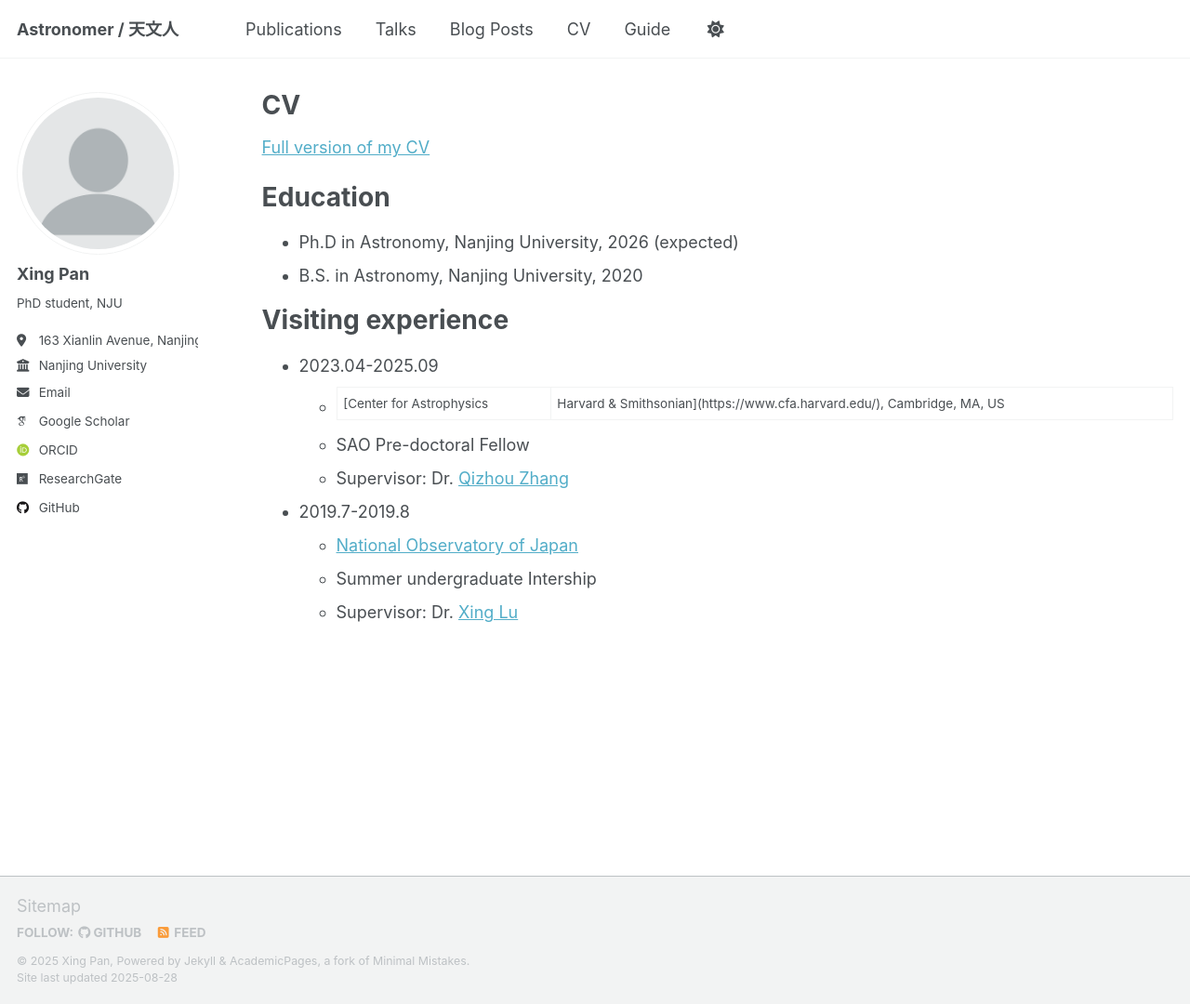
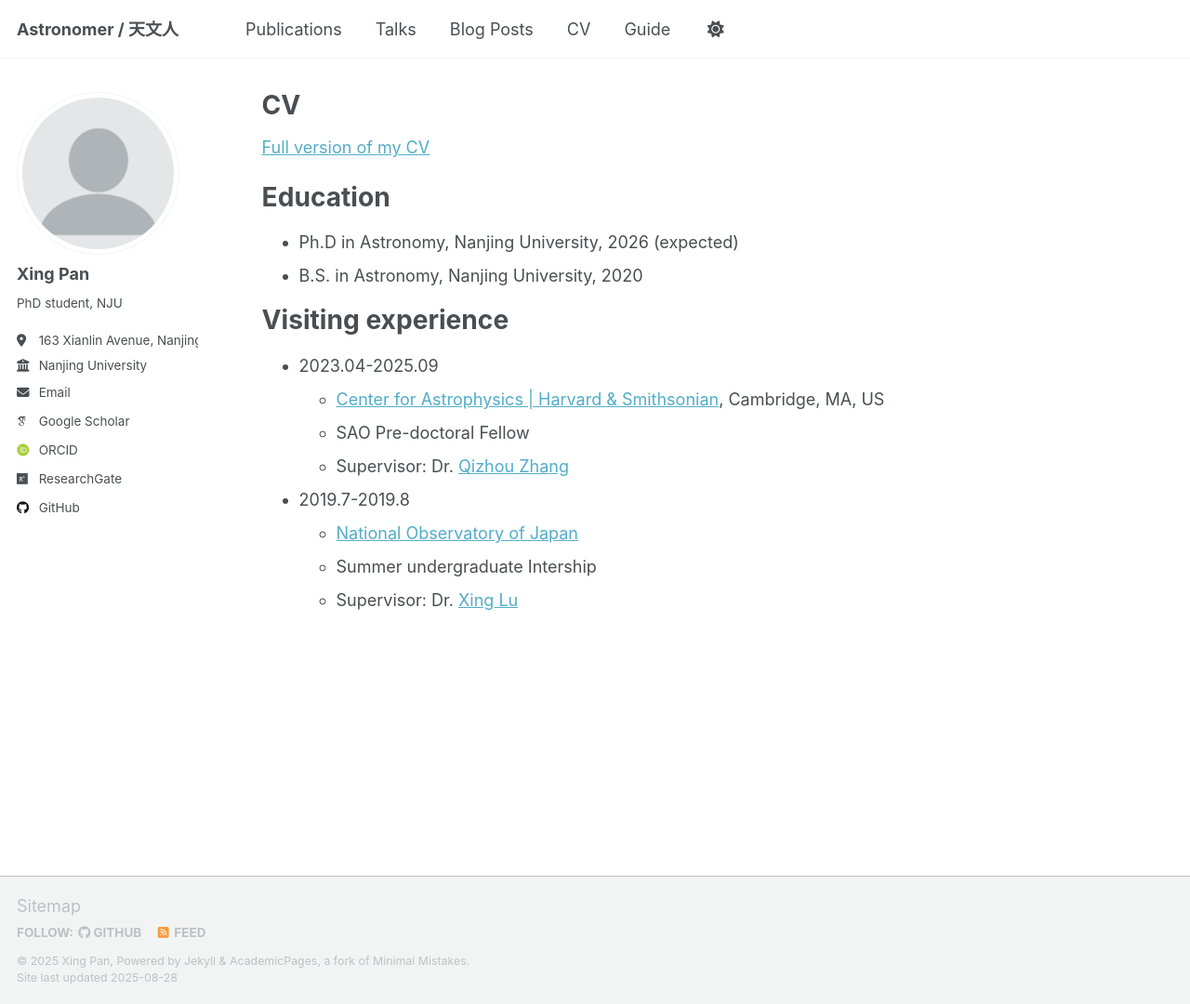
Before and after one commit to xingpan1017/xingpan1017.github.io, a Jekyll site: the page built from _pages/cv.md, in a window 1280 px wide and 1080 px high. Shown: the whole window at 93% size. Built offline with Jekyll 4.4.1, drawn with Linux system fonts in a browser that asks for light colours; some web fonts are replaced; a script that is not in the unit is left out.

Commit message:
Update cv.md

```diff
--- a/_pages/cv.md
+++ b/_pages/cv.md
@@ -8,7 +8,7 @@ redirect_from:
 ---
 
 {% include base_path %}
-[Full version of my CV](https://github.com/xingpan1017/xingpan1017.github.io/blob/master/files/xingpan_cv.pdf)
+[Full version of my CV](https://github.com/xingpan1017/xingpan1017.github.io/files/xingpan_cv.pdf)
 
 Education
 ======
@@ -18,7 +18,7 @@ Education
 Visiting experience
 ======
 * 2023.04-2025.09
-  * [Center for Astrophysics | Harvard & Smithsonian](https://www.cfa.harvard.edu/), Cambridge, MA, US
+  * [Center for Astrophysics \| Harvard & Smithsonian](https://www.cfa.harvard.edu/), Cambridge, MA, US
   * SAO Pre-doctoral Fellow
   * Supervisor: Dr. [Qizhou Zhang](https://www.cfa.harvard.edu/people/qizhou-zhang)
 
```
